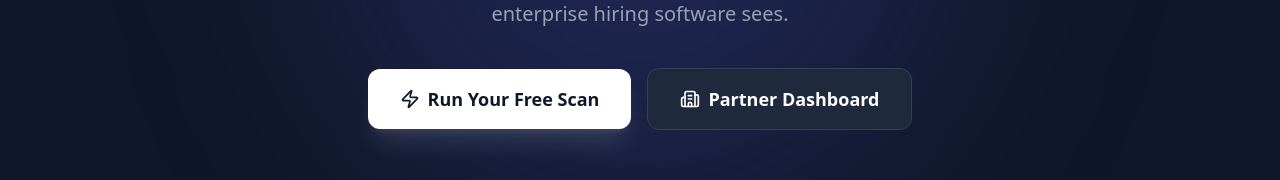
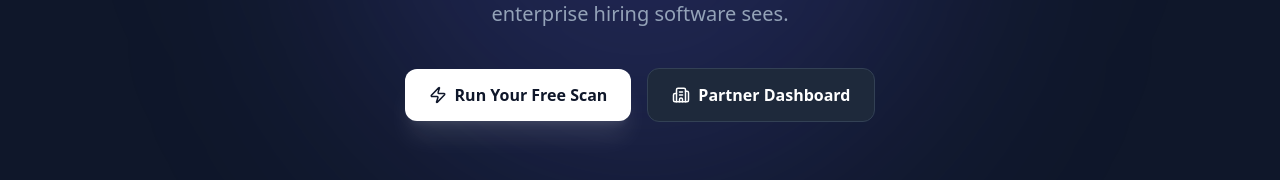
Before and after one commit to ANSH5252/SkillNova, a React (Vite) app: page / in a window 1280 px wide. Shown: the part 499-679 px from the top of the page. Built offline with nearby package versions, Linux system fonts and the light colour scheme; no server answers.

Commit message:
🔄 chore: wire landing page buttons to specific login portal tabs via state

```diff
--- a/src/App.jsx
+++ b/src/App.jsx
@@ -92,8 +92,10 @@ function LandingPage() {
             <SkillNovaLogo className="w-10 h-10 animate-pulse" />
             <span className="text-2xl font-bold tracking-tight text-white">SkillNova</span>
           </div>
+
+          {/* FIXED NAVBAR BUTTONS */}
           <div className="flex items-center gap-4">
-            <Link to="/login" className="px-5 py-2.5 bg-indigo-600 hover:bg-indigo-500 text-white text-sm font-bold rounded-lg transition-all shadow-lg shadow-indigo-500/25">
+            <Link to="/login" state={{ intendedPath: '/student' }} className="px-5 py-2.5 bg-indigo-600 hover:bg-indigo-500 text-white text-sm font-bold rounded-lg transition-all shadow-lg shadow-indigo-500/25">
               Enter Simulator
             </Link>
             <Link to="/apply" className="px-5 py-2.5 bg-slate-800 hover:bg-slate-700 text-white text-sm font-bold rounded-lg transition-all border border-slate-700">
@@ -124,12 +126,13 @@ function LandingPage() {
             Stop guessing why your resume was rejected. SkillNova's local PDF parser and ruthless AI scoring engine shows you exactly what enterprise hiring software sees.
           </p>
 
+          {/* FIXED AND RESIZED HERO BUTTONS */}
           <div className="flex flex-col sm:flex-row items-center justify-center gap-4 animate-fade-in-up delay-hero-4">
-            <Link to="/login" className="w-full sm:w-auto px-8 py-4 bg-white text-slate-900 hover:bg-slate-100 rounded-xl font-bold text-lg transition-all flex items-center justify-center gap-2 shadow-xl shadow-white/10">
-              <Zap size={20} /> Run Your Free Scan
+            <Link to="/login" state={{ intendedPath: '/student' }} className="w-full sm:w-auto px-6 py-3.5 bg-white text-slate-900 hover:bg-slate-100 rounded-xl font-bold text-base transition-all flex items-center justify-center gap-2 shadow-xl shadow-white/10">
+              <Zap size={18} /> Run Your Free Scan
             </Link>
-            <Link to="/login" state={{ intendedPath: '/admin' }} className="w-full sm:w-auto px-8 py-4 bg-slate-800 hover:bg-slate-700 border border-slate-700 text-white rounded-xl font-bold text-lg transition-all flex items-center justify-center gap-2">
-              <Building2 size={20} /> Partner Dashboard
+            <Link to="/login" state={{ intendedPath: '/partner' }} className="w-full sm:w-auto px-6 py-3.5 bg-slate-800 hover:bg-slate-700 border border-slate-700 text-white rounded-xl font-bold text-base transition-all flex items-center justify-center gap-2">
+              <Building2 size={18} /> Partner Dashboard
             </Link>
           </div>
         </div>
```
